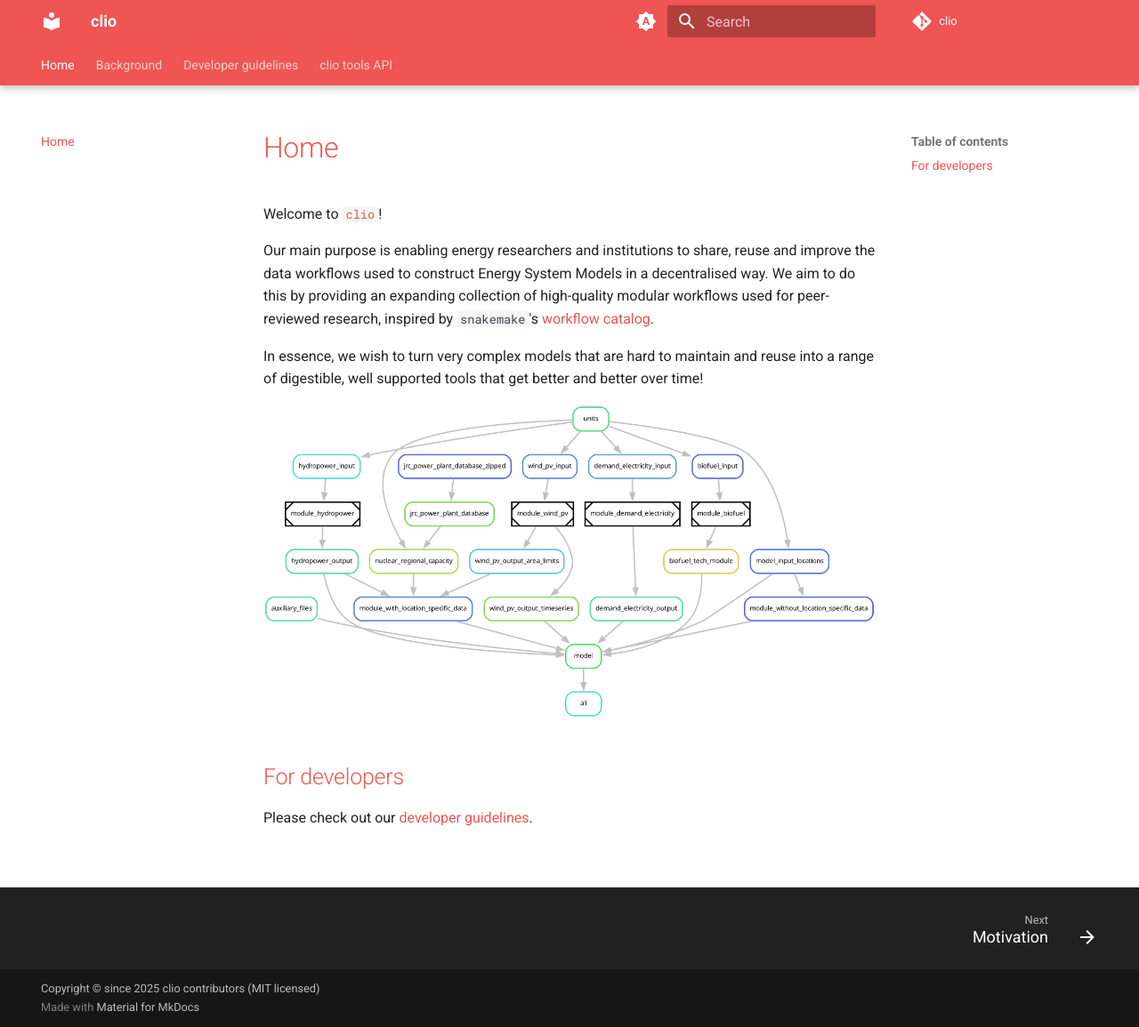
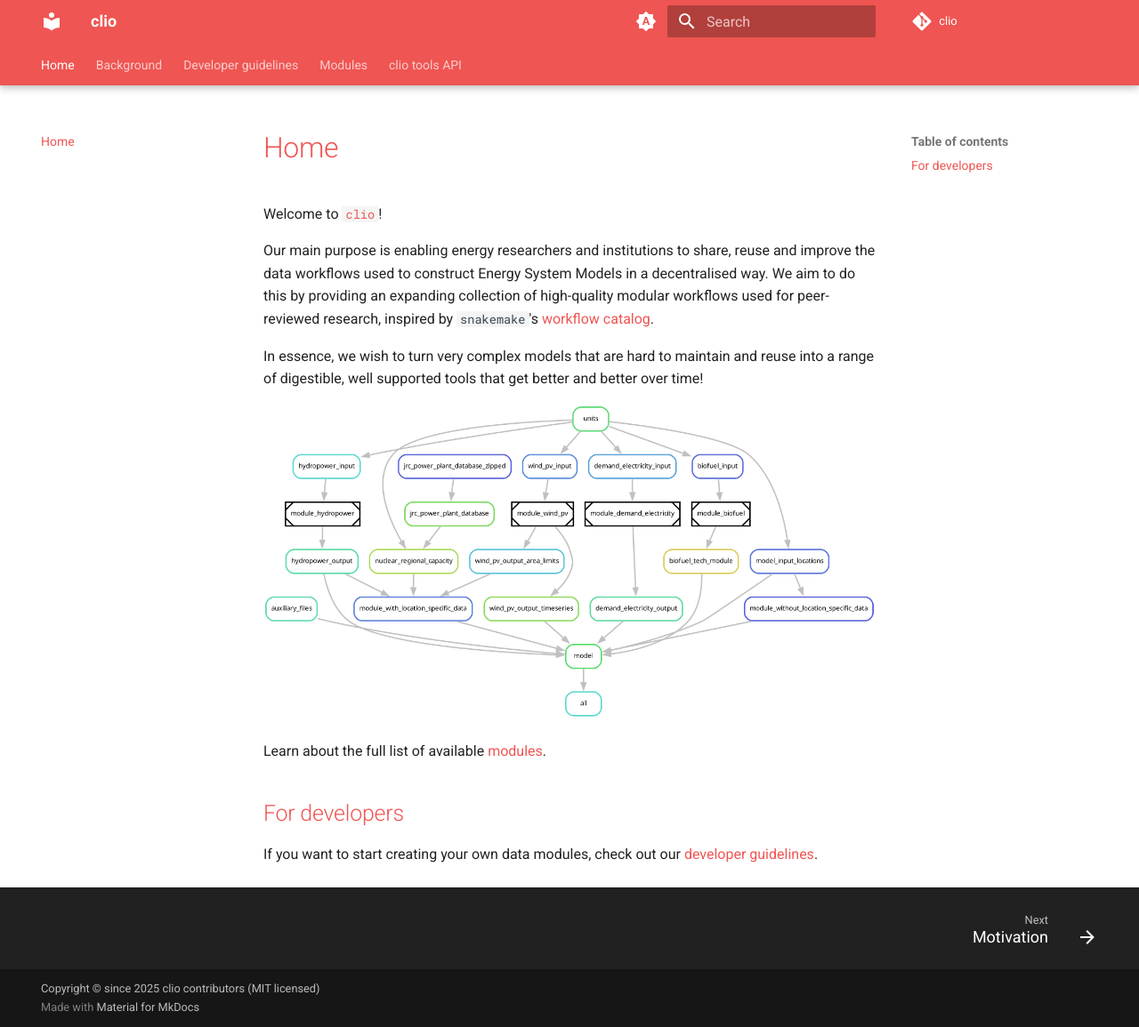
Before and after one commit to calliope-project/clio, an MkDocs documentation site: the page built from docs/index.md, in a window 1280 px wide and 1155 px high. Shown: the whole window at 89% size. Built offline with MkDocs 1.6.1 and Material for MkDocs 9.7.7, drawn with Linux system fonts in a browser that asks for light colours; comment, search, counter and statistics services are not loaded.

Commit message:
Add list of modules

```diff
--- a/docs/index.md
+++ b/docs/index.md
@@ -9,6 +9,8 @@ In essence, we wish to turn very complex models that are hard to maintain and re
 
 ![modules](./images/modular.png)
 
+Learn about the full list of available [modules](./Modules/modules.md).
+
 ## For developers
 
-Please check out our [developer guidelines](./Developer_guidelines/getting_started.md).
+If you want to start creating your own data modules, check out our [developer guidelines](./Developer_guidelines/getting_started.md).
```
Also changed, not shown: docs/Modules/modules.md (added, +13 -0 lines).
